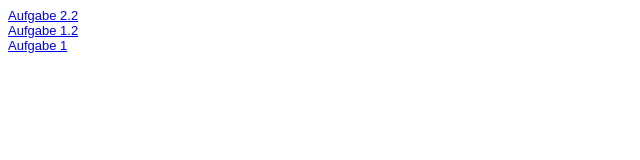
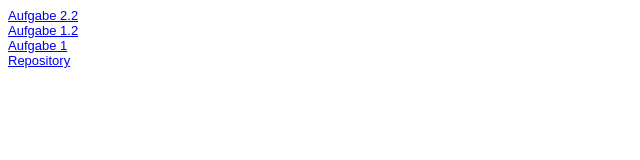
Before and after one commit to lea-la/EIA2_WiSe21_22, a plain HTML site: page Steckbrief/steckbrief.htm in a window 1280 px wide. Shown: the full height of the page, 0-640 px from the left. Drawn offline with Linux system fonts and the light colour scheme.

Commit message:
Update steckbrief.htm

```diff
--- a/Steckbrief/steckbrief.htm
+++ b/Steckbrief/steckbrief.htm
@@ -14,7 +14,8 @@ body {
 	<body>
 	<a href="https://lea-la.github.io/EIA2_WiSe21_22/A02_Sequenzmemory/SequenzMemory.pdf">Aufgabe 2.2</a><br>
         <a href="https://lea-la.github.io/EIA2_WiSe21_22/A01_Boxes/index.html">Aufgabe 1.2</a><br>
-	<a href="https://lea-la.github.io/EIA2_WiSe21_22/A01_RandomPoem/RandomPoem.html">Aufgabe 1</a>
+	<a href="https://lea-la.github.io/EIA2_WiSe21_22/A01_RandomPoem/RandomPoem.html">Aufgabe 1</a><br>
+	<a href="https//:github.com/lea-la/EIA2_WiSe21_22">Repository</a>
 
 	<!-- Hier die Links zu den gelösten Aufgaben einstellen, aktuelle oben, alte stehen lassen! Format: Aufgabenbezeichnung, Datum -->
 </body>
```
